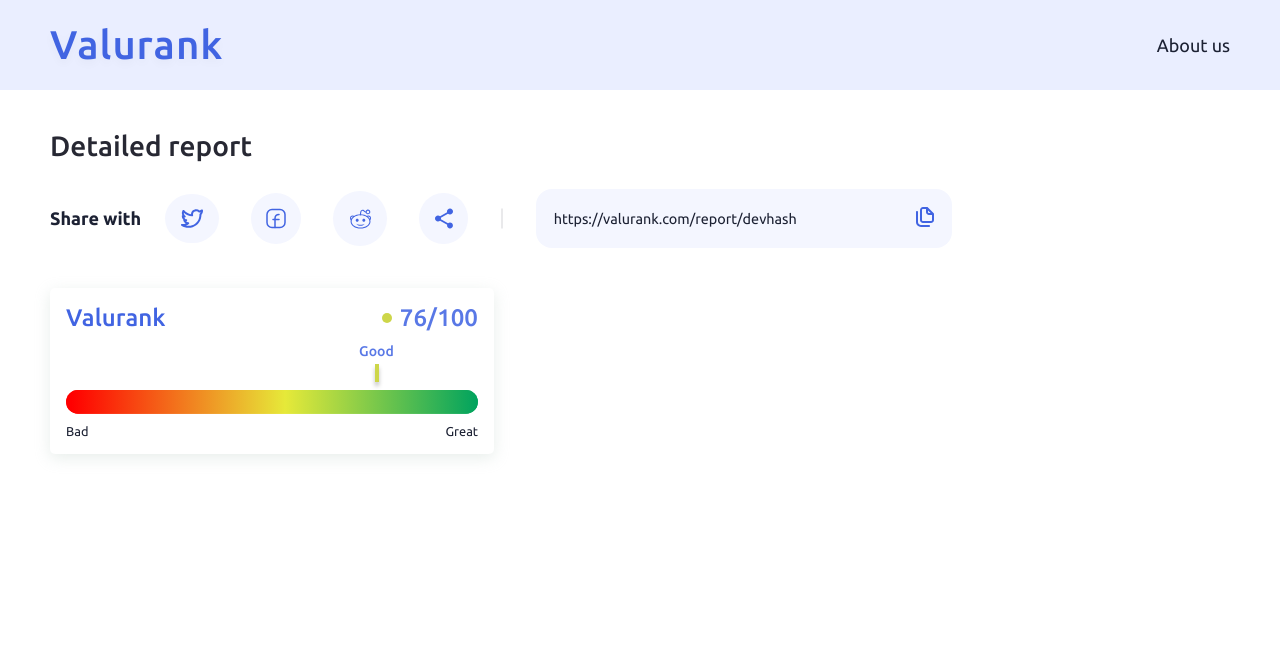
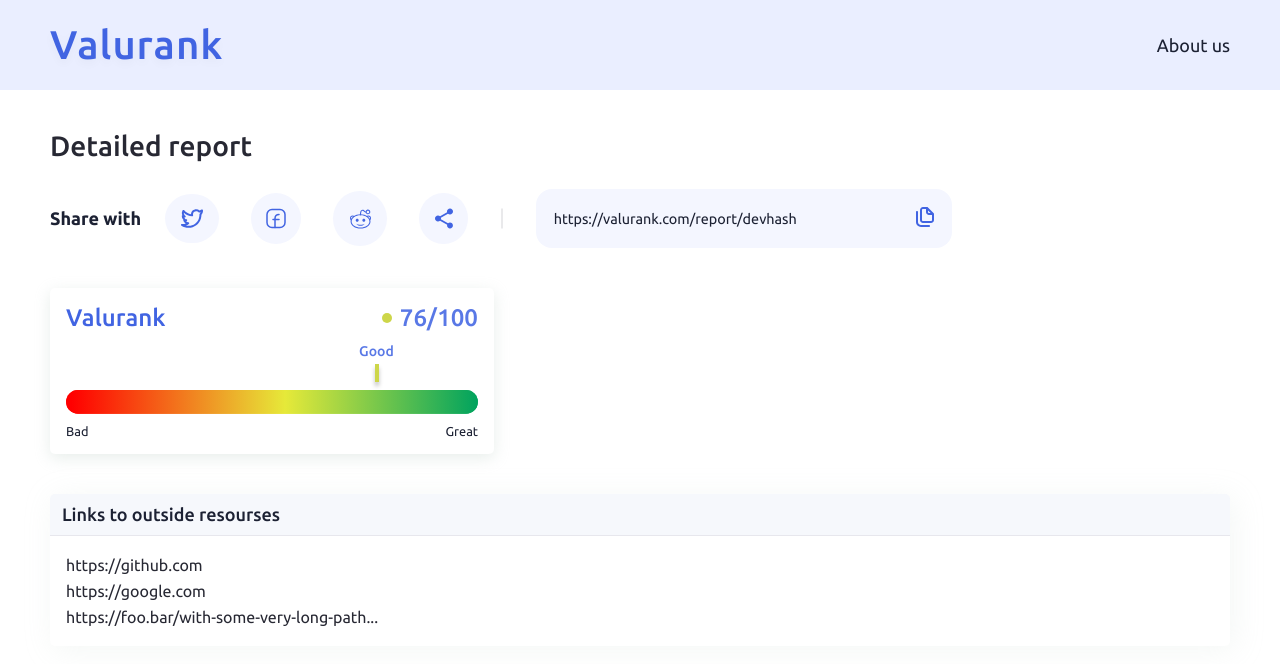
Before and after one commit to kindrakevychn/Next-report, a Next.js app: page / in a window 1280 px wide. Shown: the top 664 px of the page. Built offline with nearby package versions, Linux system fonts and the light colour scheme.

Commit message:
Index page will render links to outside resources

```diff
--- a/pages/index.jsx
+++ b/pages/index.jsx
@@ -7,6 +7,7 @@ import Layout from '../components/layout';
 import ShareButtons from '../components/share-buttons';
 import CopyText from '../components/copy-text';
 import Error from '../components/error';
+import List from '../components/list';
 import {
     getReportData
 } from '../lib/valurank';
@@ -60,6 +61,9 @@ function Report({data}) {
         hash,
         score
     } = data;
+    const {
+        outsideLinks
+    } = data.meta;
 
     return (
         <>
@@ -75,6 +79,11 @@ function Report({data}) {
             />
             <Score
                 score={score}
+            />
+            <List
+                title={'Links to outside resourses'}
+                data={outsideLinks}
+                isLink={true}
             />
         </>
     );
```
